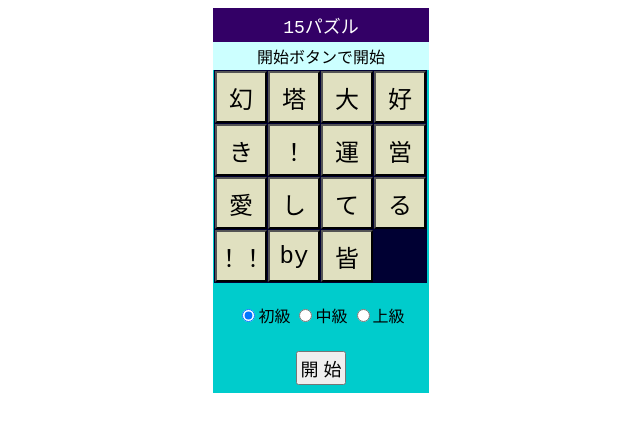
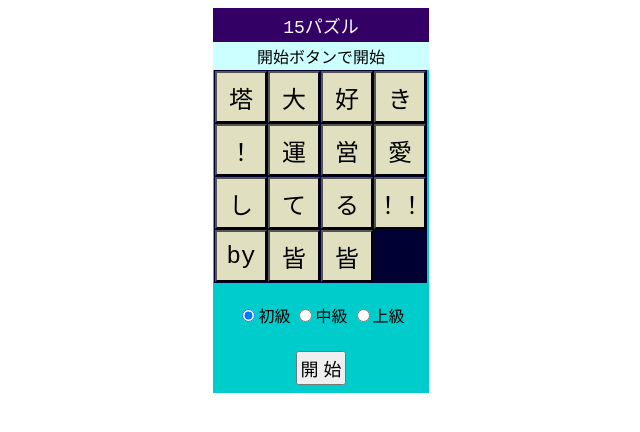
Before and after one commit to masutatsu/test-page, a plain HTML site: page index.htm in a window 1280 px wide. Shown: the whole page, without its empty margins (319-959 px from the left). Drawn offline with Linux system fonts and the light colour scheme.

Commit message:
Update index.htm

```diff
--- a/index.htm
+++ b/index.htm
@@ -464,35 +464,35 @@ function fjs15pzlDraw() {
 			} else {
 
 
-						if (1 + j + (i * 4) == 1){
+			if (fjs15pzlCellValue[j + i * 4] == 0){
 			fjs15pzlCellValueCNV = "幻";
-			}else if(1 + j + (i * 4) == 2){
+			}else if(fjs15pzlCellValue[j + i * 4] == 1){
 			fjs15pzlCellValueCNV = "塔";
-			}else if(1 + j + (i * 4) == 3){
+			}else if(fjs15pzlCellValue[j + i * 4] == 2){
 			fjs15pzlCellValueCNV = "大";
-			}else if(1 + j + (i * 4) == 4){
+			}else if(fjs15pzlCellValue[j + i * 4] == 3){
 			fjs15pzlCellValueCNV = "好";
-			}else if(1 + j + (i * 4) == 5){
+			}else if(fjs15pzlCellValue[j + i * 4] == 4){
 			fjs15pzlCellValueCNV = "き";
-			}else if(1 + j + (i * 4) == 6){
+			}else if(fjs15pzlCellValue[j + i * 4] == 5){
 			fjs15pzlCellValueCNV = "！";
-			}else if(1 + j + (i * 4) == 7){
+			}else if(fjs15pzlCellValue[j + i * 4] == 6){
 			fjs15pzlCellValueCNV = "運";
-			}else if(1 + j + (i * 4) == 8){
+			}else if(fjs15pzlCellValue[j + i * 4] == 7){
 			fjs15pzlCellValueCNV = "営";
-			}else if(1 + j + (i * 4) == 9){
+			}else if(fjs15pzlCellValue[j + i * 4] == 8){
 			fjs15pzlCellValueCNV = "愛";
-			}else if(1 + j + (i * 4) == 10){
+			}else if(fjs15pzlCellValue[j + i * 4] == 9){
 			fjs15pzlCellValueCNV = "し";
-			}else if(1 + j + (i * 4) == 11){
+			}else if(fjs15pzlCellValue[j + i * 4] == 10){
 			fjs15pzlCellValueCNV = "て";
-			}else if(1 + j + (i * 4) == 12){
+			}else if(fjs15pzlCellValue[j + i * 4] == 11){
 			fjs15pzlCellValueCNV = "る";
-			}else if(1 + j + (i * 4) == 13){
+			}else if(fjs15pzlCellValue[j + i * 4] == 12){
 			fjs15pzlCellValueCNV = "！！";
-			}else if(1 + j + (i * 4) == 14){
+			}else if(fjs15pzlCellValue[j + i * 4] == 13){
 			fjs15pzlCellValueCNV = "by";
-			}else if(1 + j + (i * 4) == 15){
+			}else if(fjs15pzlCellValue[j + i * 4] == 14){
 			fjs15pzlCellValueCNV = "皆";
 			}
 
```
